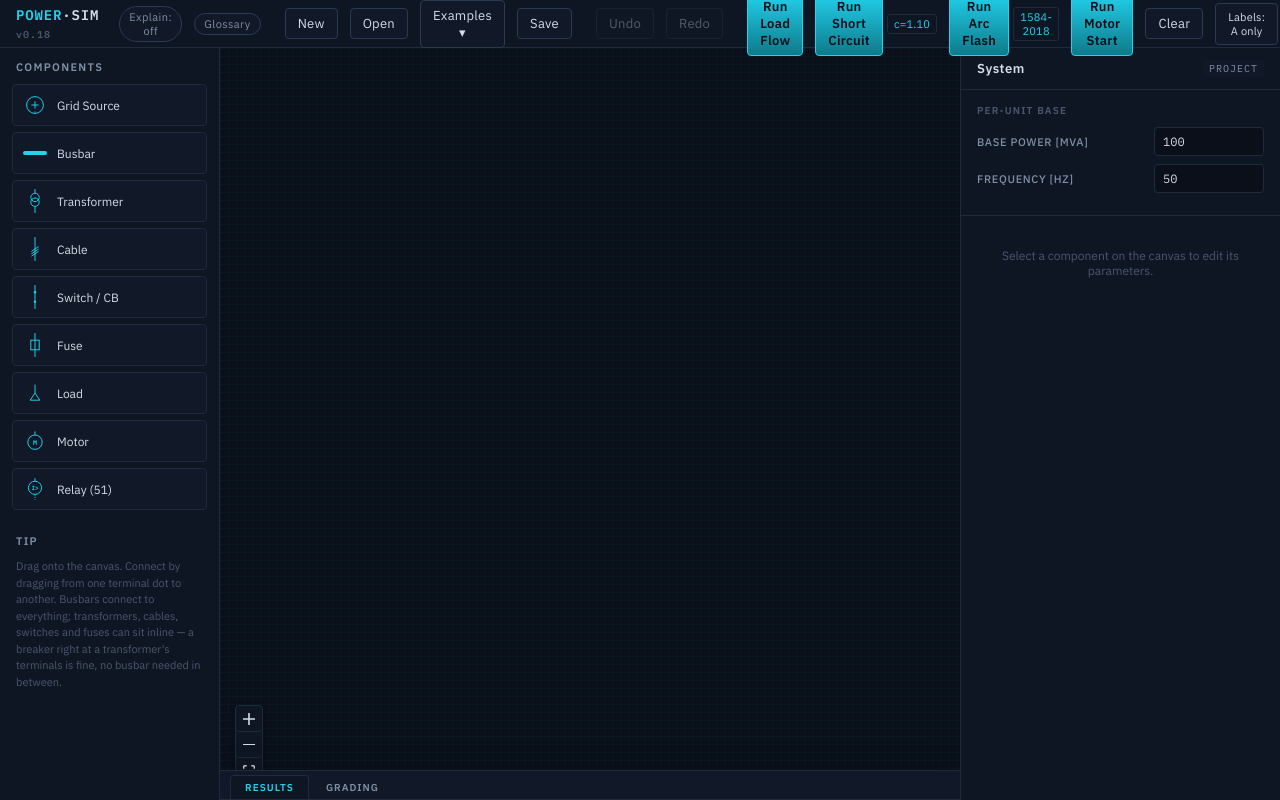
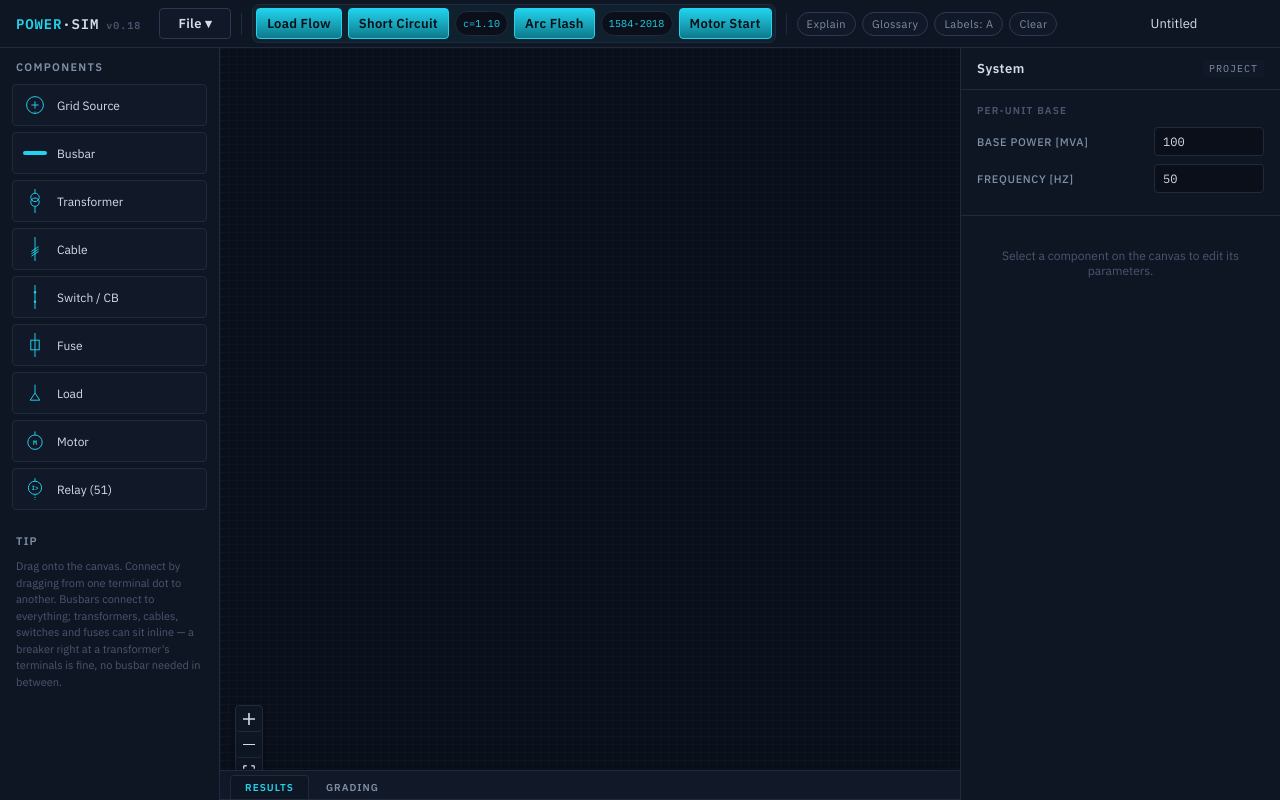
Before and after one commit to DuifMaster2000/PowerSim, a React (Vite) app: page / in a window 1280 px wide. Built offline with nearby package versions, Linux system fonts and the light colour scheme.

Commit message:
Redesign top toolbar menu

```diff
--- a/src/components/Toolbar.tsx
+++ b/src/components/Toolbar.tsx
@@ -41,6 +41,7 @@ export function Toolbar() {
 
   const fileInput = useRef<HTMLInputElement>(null);
   const [examplesOpen, setExamplesOpen] = useState(false);
+  const [fileMenuOpen, setFileMenuOpen] = useState(false);
 
   useEffect(() => {
     const onKeyDown = (e: KeyboardEvent) => {
@@ -108,6 +109,7 @@ export function Toolbar() {
   };
 
   const onNew = () => {
+    setFileMenuOpen(false);
     if (!isDirty || confirm("You have unsaved changes. Discard and start a new project?")) {
       newProject();
     }
@@ -115,10 +117,31 @@ export function Toolbar() {
 
   const onPickExample = (file: ProjectFile) => {
     setExamplesOpen(false);
+    setFileMenuOpen(false);
     if (!isDirty || confirm("You have unsaved changes. Discard and load this example?")) {
       // Clone deep enough that edits to the loaded project don't mutate our bundled copy.
       loadProject(JSON.parse(JSON.stringify(file)) as ProjectFile);
     }
+  };
+
+  const onFileOpen = () => {
+    setFileMenuOpen(false);
+    onOpen();
+  };
+
+  const onFileSave = () => {
+    setFileMenuOpen(false);
+    onSave();
+  };
+
+  const onFileUndo = () => {
+    setFileMenuOpen(false);
+    undo();
+  };
+
+  const onFileRedo = () => {
+    setFileMenuOpen(false);
+    redo();
   };
 
   return (
@@ -127,34 +150,46 @@ export function Toolbar() {
         POWER<span style={{ color: "var(--text)" }}>·SIM</span>
         <span className="brand-version"> v0.18</span>
       </div>
+      <div className="toolbar-menu-wrap">
         <button
-        className={explainMode ? "pill on" : "pill"}
-        onClick={() => setExplainMode(!explainMode)}
-        title="Toggle Explain mode — adds info icons and tooltips throughout the UI (shortcut: ?)"
+          className={fileMenuOpen ? "toolbar-menu-button active" : "toolbar-menu-button"}
+          onClick={() => {
+            setFileMenuOpen((v) => !v);
+            setExamplesOpen(false);
+          }}
+          title="Project file actions"
         >
-        Explain: {explainMode ? "on" : "off"}
+          File ▾
         </button>
+        {fileMenuOpen && (
+          <>
+            <div
+              className="toolbar-menu-backdrop"
+              onClick={() => {
+                setFileMenuOpen(false);
+                setExamplesOpen(false);
+              }}
+            />
+            <div className="toolbar-menu">
+              <button className="toolbar-menu-item" onClick={onNew}>
+                <span>New project</span>
+                <kbd>new</kbd>
+              </button>
+              <button className="toolbar-menu-item" onClick={onFileOpen}>
+                <span>Open…</span>
+                <kbd>.psim</kbd>
+              </button>
+              <div className="toolbar-menu-section">
                 <button
-        className={glossaryOpen ? "pill on" : "pill"}
-        onClick={() => setGlossaryOpen(!glossaryOpen)}
-        title="Open the glossary drawer (formulas, bus types, per-unit, symbol legend)"
+                  className={examplesOpen ? "toolbar-menu-item active" : "toolbar-menu-item"}
+                  onClick={() => setExamplesOpen((v) => !v)}
+                  title="Load a bundled example network"
                 >
-        Glossary
-      </button>
-      <div className="divider" />
-      <button onClick={onNew}>New</button>
-      <button onClick={onOpen}>Open</button>
-      <div style={{ position: "relative" }}>
-        <button onClick={() => setExamplesOpen((v) => !v)} title="Load a bundled example network">
-          Examples ▾
+                  <span>Examples</span>
+                  <kbd>›</kbd>
                 </button>
                 {examplesOpen && (
-          <>
-            <div
-              style={{ position: "fixed", inset: 0, zIndex: 49 }}
-              onClick={() => setExamplesOpen(false)}
-            />
-            <div className="examples-menu">
+                  <div className="examples-menu compact">
                     {EXAMPLES.map((ex) => (
                       <button
                         key={ex.id}
@@ -166,12 +201,26 @@ export function Toolbar() {
                       </button>
                     ))}
                   </div>
+                )}
+              </div>
+              <div className="toolbar-menu-divider" />
+              <button className="toolbar-menu-item" onClick={onFileSave}>
+                <span>Save project</span>
+                <kbd>{isDirty ? "unsaved" : "saved"}</kbd>
+              </button>
+              <div className="toolbar-menu-divider" />
+              <button className="toolbar-menu-item" onClick={onFileUndo} disabled={!canUndo}>
+                <span>Undo</span>
+                <kbd>Ctrl+Z</kbd>
+              </button>
+              <button className="toolbar-menu-item" onClick={onFileRedo} disabled={!canRedo}>
+                <span>Redo</span>
+                <kbd>Ctrl+Y</kbd>
+              </button>
+            </div>
           </>
         )}
       </div>
-      <button onClick={onSave} title={isDirty ? "Unsaved changes" : "Project saved"}>
-        Save{isDirty ? " *" : ""}
-      </button>
       <input
         ref={fileInput}
         type="file"
@@ -180,69 +229,40 @@ export function Toolbar() {
         onChange={onFileChosen}
       />
       <div className="divider" />
-      <button
-        onClick={undo}
-        disabled={!canUndo}
-        title="Undo (Ctrl+Z)"
-        style={{ opacity: canUndo ? 1 : 0.35 }}
-      >
-        Undo
+      <div className="toolbar-study-group" aria-label="Analysis studies">
+        <button className="primary" onClick={runLoadFlow}>
+          Load Flow
         </button>
-      <button
-        onClick={redo}
-        disabled={!canRedo}
-        title="Redo (Ctrl+Y / Ctrl+Shift+Z)"
-        style={{ opacity: canRedo ? 1 : 0.35 }}
-      >
-        Redo
-      </button>
-      <div className="divider" />
-      <button className="primary" onClick={runLoadFlow}>
-        Run Load Flow
-      </button>
-      <div style={{ display: "flex", alignItems: "center", gap: 4 }}>
         <button
           className="primary"
           onClick={runShortCircuit}
           disabled={!faultBusId}
           title={!faultBusId ? "Click a busbar first to select the fault location" : ""}
         >
-          Run Short Circuit
+          Short Circuit
         </button>
         <button
           title="IEC 60909 voltage factor c: 1.10 = maximum fault current, 1.05 = minimum"
-          style={{
-            fontSize: "11px",
-            padding: "2px 6px",
-            background: "var(--panel-bg)",
-            border: "1px solid var(--border)",
-            color: "var(--accent)",
-            cursor: "pointer",
-            borderRadius: 3,
-          }}
+          className="toolbar-chip"
           onClick={() => setShortCircuitCFactor(shortCircuitCFactor === 1.10 ? 1.05 : 1.10)}
         >
           c={shortCircuitCFactor.toFixed(2)}
         </button>
-      </div>
-      <div style={{ display: "flex", alignItems: "center", gap: 4 }}>
         <button
           className="primary"
           onClick={runArcFlash}
           disabled={!faultBusId}
           title={!faultBusId ? "Click a busbar first to select the location" : "IEEE 1584 incident energy at the selected bus"}
         >
-          Run Arc Flash
+          Arc Flash
         </button>
         <button
           title="Arc-flash standard edition: 2018 (electrode configs, enclosure correction) or 2002"
-          style={{ fontSize: 11, padding: "2px 6px", background: "var(--panel-bg)", border: "1px solid var(--border)", color: "var(--accent)", cursor: "pointer", borderRadius: 3 }}
+          className="toolbar-chip"
           onClick={() => setArcFlashMethod(arcFlashMethod === "1584-2018" ? "1584-2002" : "1584-2018")}
         >
           {arcFlashMethod}
         </button>
-      </div>
-      <div style={{ display: "flex", alignItems: "center", gap: 4 }}>
         <button
           className="primary"
           onClick={runMotorStarting}
@@ -253,33 +273,44 @@ export function Toolbar() {
               : "Click a motor first to select it as the starting motor"
           }
         >
-          Run Motor Start
+          Motor Start
         </button>
         {startingMotorLabel && (
           <span
             title="Starting motor"
-            style={{
-              fontSize: "11px",
-              padding: "2px 6px",
-              background: "var(--panel-bg)",
-              border: "1px solid var(--border)",
-              color: "var(--accent)",
-              borderRadius: 3,
-            }}
+            className="toolbar-chip"
           >
             {startingMotorLabel}
           </span>
         )}
       </div>
-      <button onClick={clearResults}>Clear</button>
+      <div className="divider" />
+      <div className="toolbar-tools">
         <button
+          className={explainMode ? "pill on" : "pill"}
+          onClick={() => setExplainMode(!explainMode)}
+          title="Toggle Explain mode — adds info icons and tooltips throughout the UI (shortcut: ?)"
+        >
+          Explain
+        </button>
+        <button
+          className={glossaryOpen ? "pill on" : "pill"}
+          onClick={() => setGlossaryOpen(!glossaryOpen)}
+          title="Open the glossary drawer (formulas, bus types, per-unit, symbol legend)"
+        >
+          Glossary
+        </button>
+        <button
+          className="pill"
           title="Toggle the level of detail on edge labels after a load flow run"
           onClick={() => setEdgeReadoutMode(edgeReadoutMode === "minimal" ? "detailed" : "minimal")}
-        style={{ fontSize: "11px" }}
         >
-        Labels: {edgeReadoutMode === "minimal" ? "A only" : "A + kW"}
+          Labels: {edgeReadoutMode === "minimal" ? "A" : "A+kW"}
         </button>
+        <button className="pill" onClick={clearResults}>Clear</button>
+      </div>
       <div className="spacer" />
+      {isDirty && <span className="dirty-dot" title="Unsaved changes" />}
       <input
         className="project-name"
         value={projectName}
--- a/src/styles.css
+++ b/src/styles.css
@@ -131,11 +131,12 @@ label {
   grid-area: toolbar;
   display: flex;
   align-items: center;
-  gap: 12px;
+  gap: 10px;
   padding: 0 16px;
   background: var(--panel);
   border-bottom: 1px solid var(--border);
   z-index: 10;
+  min-width: 0;
 }
 
 .toolbar .brand {
@@ -160,8 +161,134 @@ label {
 
 .toolbar .spacer { flex: 1; }
 
+.toolbar-menu-wrap {
+  position: relative;
+}
+
+.toolbar-menu-button {
+  min-width: 72px;
+  background: var(--bg-elev);
+  border-color: var(--border-strong);
+  font-weight: 600;
+}
+.toolbar-menu-button.active,
+.toolbar-menu-button:hover {
+  color: var(--accent);
+  border-color: var(--accent-dim);
+  background: var(--bg-elev-2);
+}
+
+.toolbar-menu-backdrop {
+  position: fixed;
+  inset: 0;
+  z-index: 49;
+}
+
+.toolbar-menu {
+  position: absolute;
+  top: 38px;
+  left: 0;
+  z-index: 50;
+  width: 250px;
+  padding: 6px;
+  background: var(--panel);
+  border: 1px solid var(--border-strong);
+  border-radius: calc(var(--radius) + 2px);
+  box-shadow: var(--shadow-lg);
+}
+
+.toolbar-menu-section {
+  position: relative;
+}
+
+.toolbar-menu-item {
+  display: flex;
+  align-items: center;
+  justify-content: space-between;
+  gap: 12px;
+  width: 100%;
+  padding: 8px 10px;
+  background: transparent;
+  border: 1px solid transparent;
+  color: var(--text);
+  text-align: left;
+}
+.toolbar-menu-item:hover,
+.toolbar-menu-item.active {
+  background: var(--bg-elev-2);
+  border-color: var(--border);
+}
+.toolbar-menu-item:disabled {
+  opacity: 0.4;
+  cursor: not-allowed;
+}
+.toolbar-menu-item:disabled:hover {
+  background: transparent;
+  border-color: transparent;
+}
+.toolbar-menu-item kbd {
+  font-family: var(--font-mono);
+  font-size: 10px;
+  font-weight: 500;
+  color: var(--text-muted);
+  background: var(--bg);
+  border: 1px solid var(--border);
+  border-radius: 3px;
+  padding: 1px 5px;
+}
+
+.toolbar-menu-divider {
+  height: 1px;
+  margin: 6px 2px;
+  background: var(--border);
+}
+
+.toolbar-study-group,
+.toolbar-tools {
+  display: flex;
+  align-items: center;
+  gap: 6px;
+  min-width: 0;
+}
+
+.toolbar-study-group {
+  padding: 3px;
+  background: rgba(34, 211, 238, 0.05);
+  border: 1px solid var(--border);
+  border-radius: calc(var(--radius) + 3px);
+}
+.toolbar-study-group button.primary {
+  padding-inline: 10px;
+}
+
+.toolbar-chip {
+  display: inline-flex;
+  align-items: center;
+  min-height: 25px;
+  padding: 2px 7px;
+  font-family: var(--font-mono);
+  font-size: 10px;
+  color: var(--accent);
+  background: var(--bg);
+  border: 1px solid var(--border);
+  border-radius: 999px;
+  white-space: nowrap;
+}
+button.toolbar-chip:hover {
+  border-color: var(--accent-dim);
+  background: var(--bg-elev);
+}
+
+.dirty-dot {
+  width: 7px;
+  height: 7px;
+  border-radius: 50%;
+  background: var(--warn);
+  box-shadow: 0 0 8px rgba(251, 191, 36, 0.55);
+}
+
 .toolbar .project-name {
-  width: 200px;
+  width: 180px;
   background: transparent;
   border: 1px solid transparent;
   font-family: var(--font-sans);
@@ -1005,7 +1132,7 @@ table.results-table td:first-child, table.results-table th:first-child {
 
 .toolbar button.pill {
   font-size: 11px;
-  padding: 3px 9px;
+  padding: 4px 9px;
   background: var(--bg-elev);
   border: 1px solid var(--border-strong);
   color: var(--text-dim);
@@ -1252,6 +1379,11 @@ table.results-table td:first-child, table.results-table th:first-child {
   min-width: 280px;
   padding: 4px;
 }
+.examples-menu.compact {
+  top: -6px;
+  left: calc(100% + 8px);
+  min-width: 300px;
+}
 .examples-menu .examples-item {
   display: flex;
   flex-direction: column;
```
Lines whose indentation alone changed are shown as unchanged.
